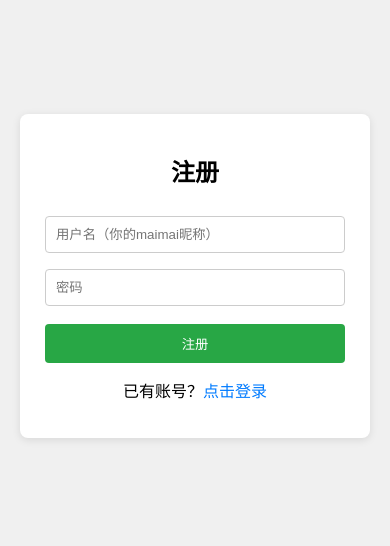
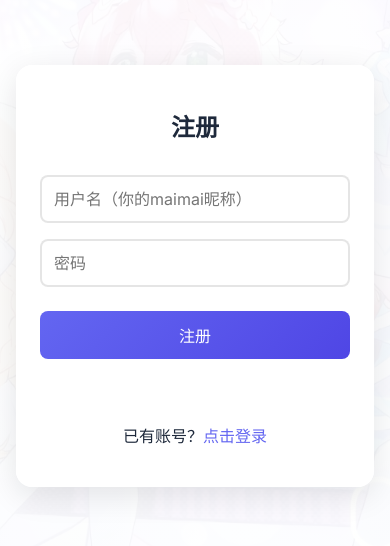
Before and after one commit to CaptainLand/maimaidata, a plain HTML site: page reg.html in a window 390 px wide. Shown: the part 146-692 px from the top of the page. Drawn offline with Linux system fonts and the light colour scheme.

Commit message:
Update reg.html

```diff
--- a/reg.html
+++ b/reg.html
@@ -3,63 +3,133 @@
 <head>
   <meta charset="UTF-8">
   <title>注册 - maimai数据查询系统</title>
+  <link href="https://cdnjs.cloudflare.com/ajax/libs/font-awesome/6.4.0/css/all.min.css" rel="stylesheet">
+  <link href="https://fonts.googleapis.com/css2?family=Inter:wght@300;400;500;600&display=swap" rel="stylesheet">
   <style>
+    :root {
+      --primary: #6366f1;    /* 主色调 */
+      --secondary: #4f46e5;  /* 强调色 */
+      --accent: #f59e0b;     /* 强调色 */
+      --background: #f8fafc; /* 背景色 */
+      --text: #1e293b;       /* 主要文字 */
+    }
+
     body {
-      font-family: sans-serif;
-      background: #f0f0f0;
+      font-family: 'Inter', system-ui, -apple-system, sans-serif;
+      background: linear-gradient(rgba(255,255,255,0.95), rgba(255,255,255,0.95)),
+                  url('bg.png') center/cover fixed;
       display: flex;
       align-items: center;
       justify-content: center;
-      height: 100vh;
+      min-height: 100vh;
       margin: 0;
     }
+
     .container {
-      background: #fff;
-      padding: 20px 25px;
-      border-radius: 8px;
-      box-shadow: 0 2px 8px rgba(0,0,0,0.1);
-      width: 300px;
+      background: rgba(255, 255, 255, 0.95);
+      padding: 2rem;
+      border-radius: 16px;
+      box-shadow: 0 8px 32px rgba(0,0,0,0.1);
+      backdrop-filter: blur(10px);
+      width: 100%;
+      max-width: 400px;
+      transition: transform 0.3s ease;
     }
+
+    .container:hover {
+      transform: translateY(-2px);
+    }
+
     h2 {
       text-align: center;
-      margin-bottom: 20px;
+      margin-bottom: 1.5rem;
+      color: var(--text);
+      font-size: 1.75rem;
     }
+
     input {
       width: 100%;
-      padding: 10px;
-      margin: 8px 0;
-      border: 1px solid #ccc;
-      border-radius: 4px;
+      padding: 0.75rem;
+      margin: 0.5rem 0;
+      border: 2px solid rgba(0, 0, 0, 0.1);
+      border-radius: 8px;
       box-sizing: border-box;
+      font-family: inherit;
+      font-size: 1rem;
+      transition: all 0.3s ease;
     }
+
+    input:focus {
+      border-color: var(--primary);
+      box-shadow: 0 0 0 3px rgba(99, 102, 241, 0.2);
+      outline: none;
+    }
+
     button {
       width: 100%;
-      padding: 10px;
-      background: #28a745;
+      padding: 0.75rem;
+      background: linear-gradient(135deg, var(--primary) 0%, var(--secondary) 100%);
       color: white;
       border: none;
-      border-radius: 4px;
+      border-radius: 8px;
       cursor: pointer;
-      margin-top: 10px;
+      margin-top: 1rem;
+      font-family: inherit;
+      font-size: 1rem;
+      font-weight: 500;
+      transition: all 0.3s ease;
     }
+
     button:hover {
-      background: #218838;
+      transform: translateY(-1px);
+      box-shadow: 0 4px 12px rgba(99, 102, 241, 0.3);
     }
+
     .message {
-      margin-top: 10px;
+      margin-top: 1rem;
       text-align: center;
       font-size: 0.9rem;
+      padding: 0.75rem;
+      border-radius: 8px;
     }
+
+    .message.success {
+      background: rgba(16, 185, 129, 0.1);
+      color: #10b981;
+    }
+
+    .message.error {
+      background: rgba(239, 68, 68, 0.1);
+      color: #ef4444;
+    }
+
     p {
       text-align: center;
-      margin-top: 15px;
+      margin-top: 1.5rem;
+      color: var(--text);
     }
+
     a {
-      color: #007bff;
+      color: var(--primary);
       text-decoration: none;
+      font-weight: 500;
+      transition: all 0.3s ease;
     }
+
     a:hover {
+      color: var(--secondary);
       text-decoration: underline;
+    }
+
+    @media (max-width: 480px) {
+      .container {
+        padding: 1.5rem;
+        margin: 1rem;
+      }
+
+      h2 {
+        font-size: 1.5rem;
+      }
     }
   </style>
 </head>
@@ -82,6 +152,9 @@
       const password = document.getElementById('password').value;
       const messageEl = document.getElementById('message');
 
+      messageEl.textContent = '';
+      messageEl.classList.remove('success', 'error');
+
       try {
         const res = await fetch('https://pit5mbkzoy.hzh.sealos.run/post-reg', {
           method: 'POST',
@@ -91,16 +164,17 @@
         const data = await res.json();
         if (data.code === 200) {
           messageEl.textContent = '注册成功！';
-          messageEl.style.color = 'green';
-          // 可在注册成功后重定向到登录页，例如：
-          // window.location.href = "login.html";
+          messageEl.classList.add('success');
+          setTimeout(() => {
+            window.location.href = "login.html";
+          }, 1500);
         } else {
           messageEl.textContent = data.message || '注册失败';
-          messageEl.style.color = 'red';
+          messageEl.classList.add('error');
         }
       } catch (error) {
         messageEl.textContent = '请求失败：' + error.message;
-        messageEl.style.color = 'red';
+        messageEl.classList.add('error');
       }
     });
   </script>
```
